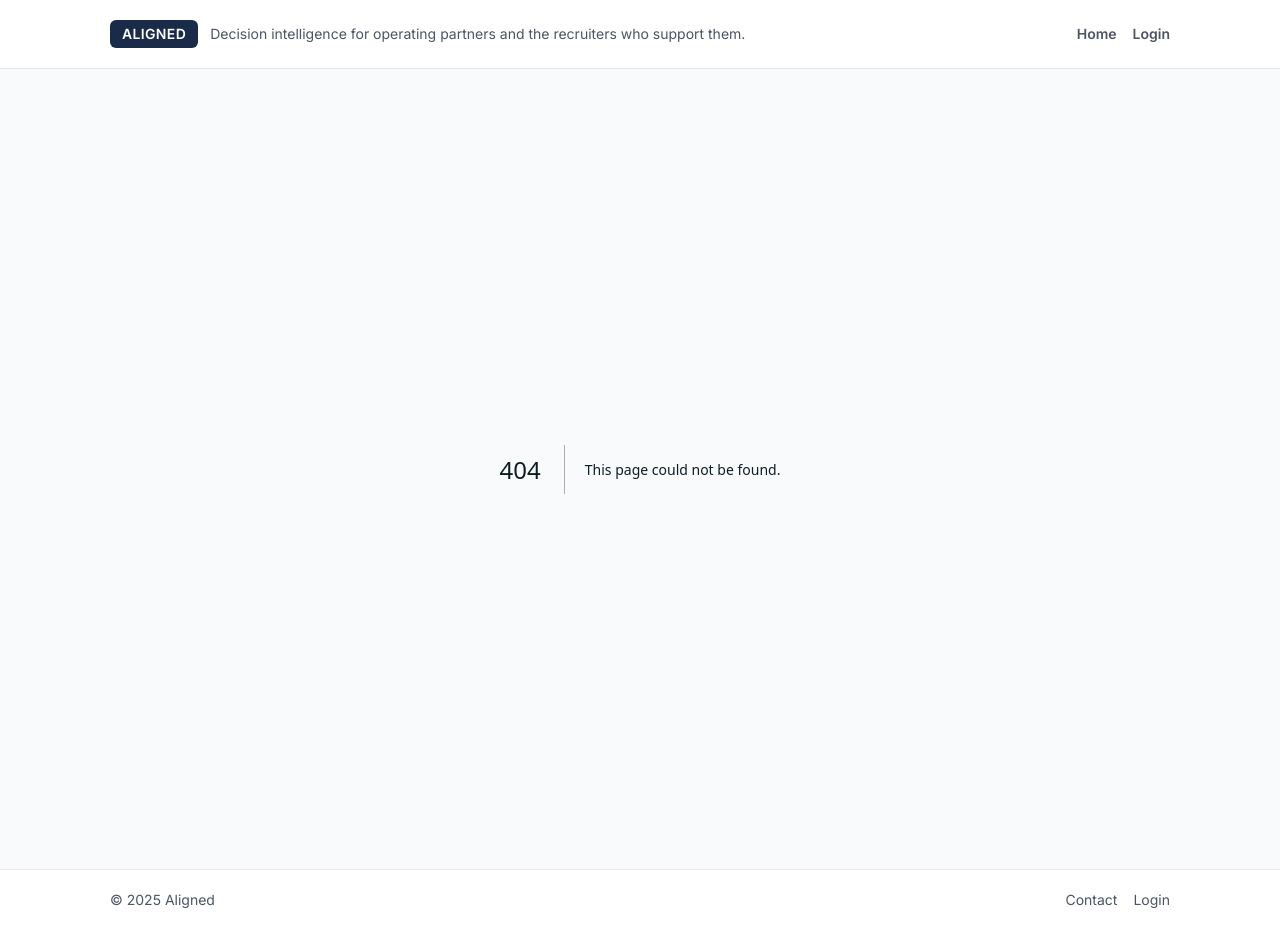
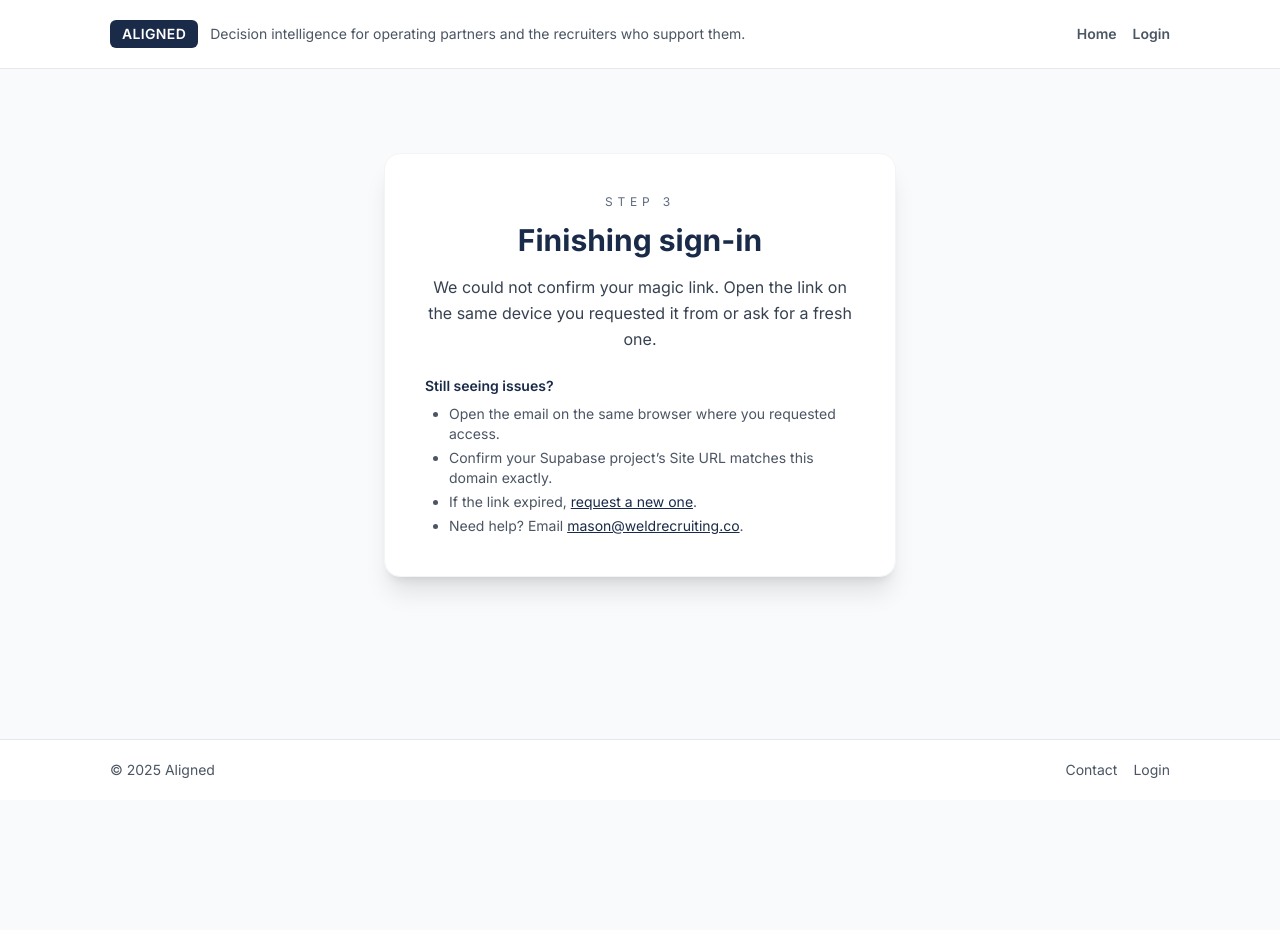
Before and after one commit to McSpaddenMatthew/alignedapplication, a Next.js app: page /auth/callback in a window 1280 px wide. Before the commit this address had no page. After the commit the page ends 800 px from the top, so only its background shows below. Built offline with nearby package versions, Linux system fonts and the light colour scheme.

Commit message:
Handle Supabase magic link callbacks

```diff
--- /dev/null
+++ b/pages/auth/callback.tsx
@@ -0,0 +1,119 @@
+import { useEffect, useMemo, useState } from 'react';
+import { useRouter } from 'next/router';
+
+import { supabase } from '../../lib/supabaseClient';
+
+type Status = 'initialising' | 'success' | 'error';
+
+const GENERIC_ERROR =
+  'We could not confirm your magic link. Open the link on the same device you requested it from or ask for a fresh one.';
+
+function parseHashParams(hash: string) {
+  if (!hash) return new URLSearchParams();
+  const trimmed = hash.startsWith('#') ? hash.slice(1) : hash;
+  return new URLSearchParams(trimmed);
+}
+
+export default function AuthCallback() {
+  const router = useRouter();
+  const [status, setStatus] = useState<Status>('initialising');
+  const [message, setMessage] = useState('Confirming your access…');
+
+  const siteError = useMemo(() => {
+    if (typeof window === 'undefined') return null;
+    const queryParams = new URLSearchParams(window.location.search);
+    const hashParams = parseHashParams(window.location.hash);
+    return (
+      queryParams.get('error_description') ||
+      hashParams.get('error_description') ||
+      queryParams.get('error') ||
+      hashParams.get('error')
+    );
+  }, [router.asPath]);
+
+  useEffect(() => {
+    if (!router.isReady) return;
+
+    const handleSessionExchange = async () => {
+      try {
+        if (siteError) {
+          throw new Error(siteError);
+        }
+
+        if (typeof window === 'undefined') {
+          throw new Error(GENERIC_ERROR);
+        }
+
+        const queryParams = new URLSearchParams(window.location.search);
+        const hashParams = parseHashParams(window.location.hash);
+
+        const code = queryParams.get('code');
+        const accessToken = hashParams.get('access_token');
+        const refreshToken = hashParams.get('refresh_token');
+
+        if (code) {
+          const { error } = await supabase.auth.exchangeCodeForSession(code);
+          if (error) throw error;
+        } else if (accessToken && refreshToken) {
+          const { error } = await supabase.auth.setSession({ access_token: accessToken, refresh_token: refreshToken });
+          if (error) throw error;
+        } else {
+          throw new Error(GENERIC_ERROR);
+        }
+
+        setStatus('success');
+        setMessage('You are signed in. Redirecting to your dashboard…');
+
+        // Clean up the URL so tokens are not stored in browser history.
+        if (typeof window !== 'undefined') {
+          const url = new URL(window.location.href);
+          url.hash = '';
+          url.search = '';
+          window.history.replaceState({}, document.title, url.toString());
+        }
+
+        setTimeout(() => {
+          router.replace('/dashboard');
+        }, 600);
+      } catch (err: any) {
+        setStatus('error');
+        setMessage(
+          err?.message?.includes('Passwordless sign-ins')
+            ? 'The magic link must open on the same domain it was requested from. Update the Supabase site URL or request a new link on this device.'
+            : err?.message || GENERIC_ERROR
+        );
+      }
+    };
+
+    handleSessionExchange();
+  }, [router, siteError]);
+
+  return (
+    <div className="container">
+      <div className="max-w-lg mx-auto bg-white rounded-2xl shadow-xl p-10 mt-16 border border-gray-100 text-center">
+        <p className="text-xs uppercase tracking-[0.4em] text-primary/70 mb-3">Step 3</p>
+        <h1 className="text-3xl font-bold text-primary mb-4">{status === 'success' ? 'Signed in' : 'Finishing sign-in'}</h1>
+        <p className="text-gray-700 leading-relaxed">{message}</p>
+        {status === 'error' && (
+          <div className="mt-6 text-sm text-gray-600 space-y-2 text-left">
+            <p className="font-semibold text-primary">Still seeing issues?</p>
+            <ul className="list-disc pl-6 space-y-1">
+              <li>Open the email on the same browser where you requested access.</li>
+              <li>Confirm your Supabase project’s Site URL matches this domain exactly.</li>
+              <li>
+                If the link expired, <button onClick={() => router.push('/login')} className="text-primary underline">request a new one</button>.
+              </li>
+              <li>
+                Need help? Email{' '}
+                <a className="text-primary underline" href="mailto:mason@weldrecruiting.co">
+                  mason@weldrecruiting.co
+                </a>
+                .
+              </li>
+            </ul>
+          </div>
+        )}
+      </div>
+    </div>
+  );
+}
--- a/pages/login.tsx
+++ b/pages/login.tsx
@@ -18,7 +18,7 @@ export default function LoginPage() {
       const { error } = await supabase.auth.signInWithOtp({
         email,
         options: {
-          emailRedirectTo: `${siteUrl}/dashboard`
+          emailRedirectTo: `${siteUrl}/auth/callback`
         }
       });
       if (error) throw error;
--- a/pages/magic-link.tsx
+++ b/pages/magic-link.tsx
@@ -10,7 +10,7 @@ export default function MagicLinkPage() {
     const value = Array.isArray(router.query.email) ? router.query.email[0] : router.query.email;
     return decodeURIComponent(value);
   }, [router.query.email]);
-  const destination = useMemo(() => `${getSiteUrl()}/dashboard`, []);
+  const destination = useMemo(() => `${getSiteUrl()}/auth/callback`, []);
 
   return (
     <div className="container">
@@ -25,8 +25,8 @@ export default function MagicLinkPage() {
           <ul className="list-disc pl-6 space-y-2 text-sm text-gray-700">
             <li>Search for “Aligned magic link” in your inbox or spam folder.</li>
             <li>
-              The link should open <strong>{destination}</strong>. If you land somewhere else, update your Supabase project’s site
-              URL to this domain.
+              The link should open <strong>{destination}</strong> and then forward you to the dashboard. If you land somewhere
+              else, update your Supabase project’s site URL to this domain.
             </li>
             <li>If you need the email resent, <button onClick={() => router.push('/login')} className="text-primary underline">go back to login</button>.</li>
             <li>Still stuck? Email <a className="text-primary underline" href="mailto:mason@weldrecruiting.co">mason@weldrecruiting.co</a>.</li>
```
